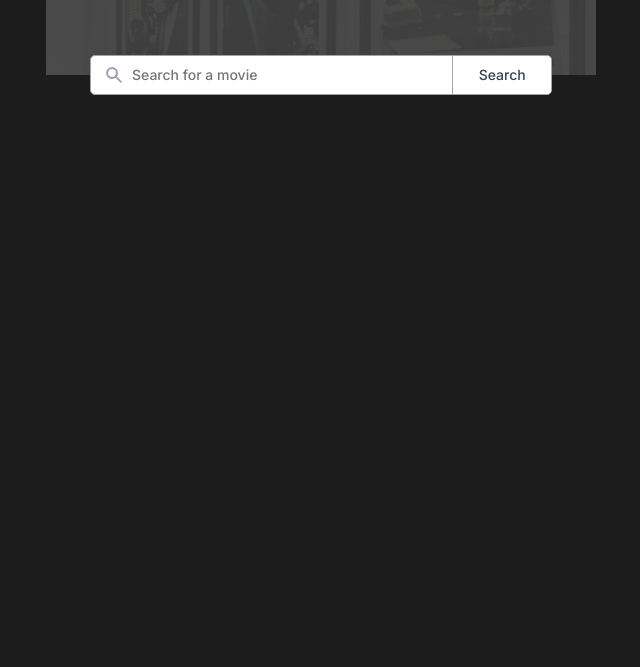
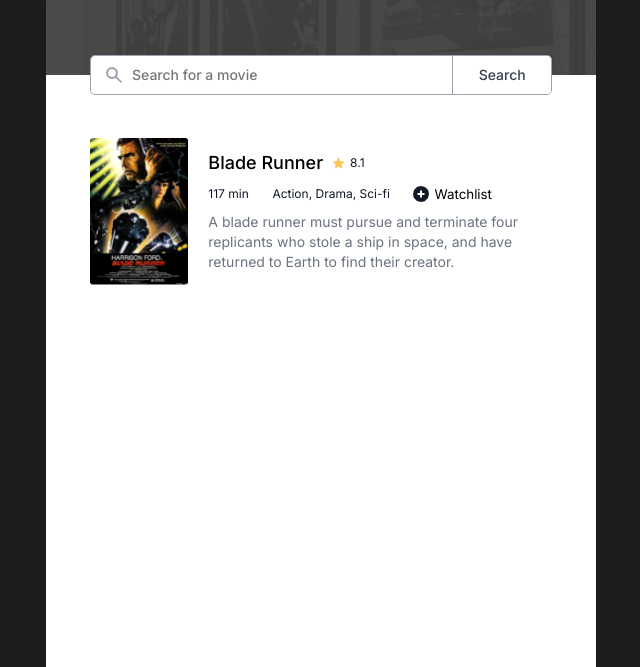
Before and after one commit to ruslan898/scrimba_movie-watchlist, a plain HTML site: page index.html in a window 1280 px wide. Shown: the part 133-800 px from the top of the page, without its empty margins (319-959 px from the left). Drawn offline with Linux system fonts and the light colour scheme.

Commit message:
Complete HTML layout and CSS styling of the search page

```diff
--- a/index.html
+++ b/index.html
@@ -23,6 +23,41 @@
         </div>
       </div>
     </header>
+    <main>
+      <div class="container">
+        <div class="main-content">
+          <div class="empty-placeholder hidden">
+            <img src="./img/film-icon.png" alt="Film icon">
+            <h2>Start exploring</h2>
+          </div>
+          <p class="not-found hidden">Unable to find what you’re looking for. Please try another search.</p>
+
+
+          <section class="movie-item">
+            <img src="./img/movie-poster.jpg" alt="movie-poster" class="movie-poster">
+            <div class="movie-info">
+              <div class="movie-info-header">
+                <h2 class="movie-title">Blade Runner</h2>
+                <div class="movie-rating">
+                  <img src="./img/star-icon.png" alt="Star icon">
+                  8.1
+                </div>
+              </div>
+              <div class="movie-info-additional">
+                <p class="movie-duration">117 min</p>
+                <p class="movie-genre">Action, Drama, Sci-fi</p>
+                <button class="movie-action">
+                  <img src="./img/plus-icon.png" alt="Plus icon">
+                  Watchlist
+                </button>
+              </div>
+              <p class="movie-descr">A blade runner must pursue and terminate four replicants who stole a ship in space, and have returned to Earth to find their creator.</p>
+            </div>
+          </section>
+
+        </div>
+      </div>
+    </main>
 
     <script src="index.js"></script>
   </body>
--- a/style.css
+++ b/style.css
@@ -1,4 +1,8 @@
 @import url('https://fonts.googleapis.com/css2?family=Inter:ital,opsz,wght@0,14..32,100..900;1,14..32,100..900&display=swap');
+
+:root {
+  --header-height: 20.8rem;
+}
 
 * {
   margin: 0;
@@ -11,13 +15,15 @@ html {
   font-family: Inter, sans-serif;
 }
 
-input, button {
+input,
+button {
   font-family: inherit;
 }
 
 body {
   font-size: 1.6rem;
   background: #1c1c1c;
+  min-height: 100vh;
 }
 
 .container {
@@ -28,7 +34,7 @@ body {
 header {
   position: relative;
   max-width: 550px;
-  height: 208px;
+  height: var(--header-height);
   margin: 0 auto;
   background: url('./img/header-bg.jpg') center center / cover no-repeat;
   color: #ffffff;
@@ -71,7 +77,7 @@ header .container {
   display: flex;
   align-items: center;
   background-color: #ffffff;
-  border: 1px solid #9CA3AF;
+  border: 1px solid #9ca3af;
   border-radius: 5px;
   overflow: hidden;
 }
@@ -104,12 +110,141 @@ header .container {
   flex-grow: 1;
   background-color: #fff;
   border: none;
-  border-left: 1px solid #9CA3AF;
+  border-left: 1px solid #9ca3af;
   cursor: pointer;
   transition: 0.2s;
 }
 
 .search-btn:hover {
-  background-color: #9CA3AF;
+  background-color: #9ca3af;
   color: #fff;
 }
+
+main {
+  max-width: 550px;
+  margin: 0 auto;
+  background-color: #fff;
+}
+
+.main-content {
+  min-height: calc(100vh - var(--header-height));
+  padding-top: 6.3rem;
+  display: flex;
+  flex-direction: column;
+}
+
+.main-content-empty {
+  padding: 0;
+  justify-content: center;
+  align-items: center;
+}
+
+.empty-placeholder {
+  display: none;
+  flex-direction: column;
+  align-items: center;
+  gap: 8px;
+}
+
+.hidden {
+  display: none;
+}
+
+.empty-placeholder img {
+  max-width: 70px;
+  max-height: 60px;
+}
+
+.empty-placeholder h2 {
+  color: #dfdddd;
+  font-size: 1.8rem;
+  font-weight: 700;
+  text-align: center;
+}
+
+.not-found {
+  max-width: 32rem;
+  color: #dfdddd;
+  font-size: 1.8rem;
+  font-weight: 700;
+  line-height: 2rem;
+  text-align: center;
+}
+
+.movie-item {
+  padding-bottom: 2.7rem;
+  display: flex;
+  gap: 2rem;
+  margin-bottom: 2.1rem;
+  border-bottom: 1px solid #e5e7eb;
+}
+
+.movie-item:last-child {
+  border: none;
+}
+
+.movie-poster {
+  height: 99px;
+  height: 147px;
+  object-fit: cover;
+}
+
+.movie-info {
+  max-height: 147px;
+  padding: 1.5rem 0 1.3rem;
+}
+
+.movie-info-header {
+  display: flex;
+  align-items: center;
+  gap: 0.8rem;
+  margin-bottom: 1.1rem;
+}
+
+.movie-title {
+  color: #000000;
+  font-size: 1.8rem;
+  font-weight: 500;
+  line-height: 2rem;
+}
+
+.movie-rating {
+  display: flex;
+  align-items: center;
+  gap: 0.4rem;
+  color: #111827;
+  font-size: 1.2rem;
+  font-weight: 400;
+  line-height: 2rem;
+}
+
+.movie-rating img {
+  width: 15px;
+  height: 15px;
+}
+
+.movie-info-additional {
+  display: flex;
+  justify-content: space-between;
+  margin-bottom: 0.8rem;
+  color: #111827;
+  font-size: 1.2rem;
+  line-height: 2rem;
+  padding-right: 6rem;
+}
+
+.movie-action {
+  display: flex;
+  align-items: center;
+  gap: 0.5rem;
+  background-color: #fff;
+  border: none;
+  cursor: pointer;
+}
+
+.movie-descr {
+  color: #6b7280;
+  font-size: 1.4rem;
+  font-weight: 400;
+  line-height: 2rem;
+}
```
Also changed, not shown: img/movie-poster.jpg (added).
